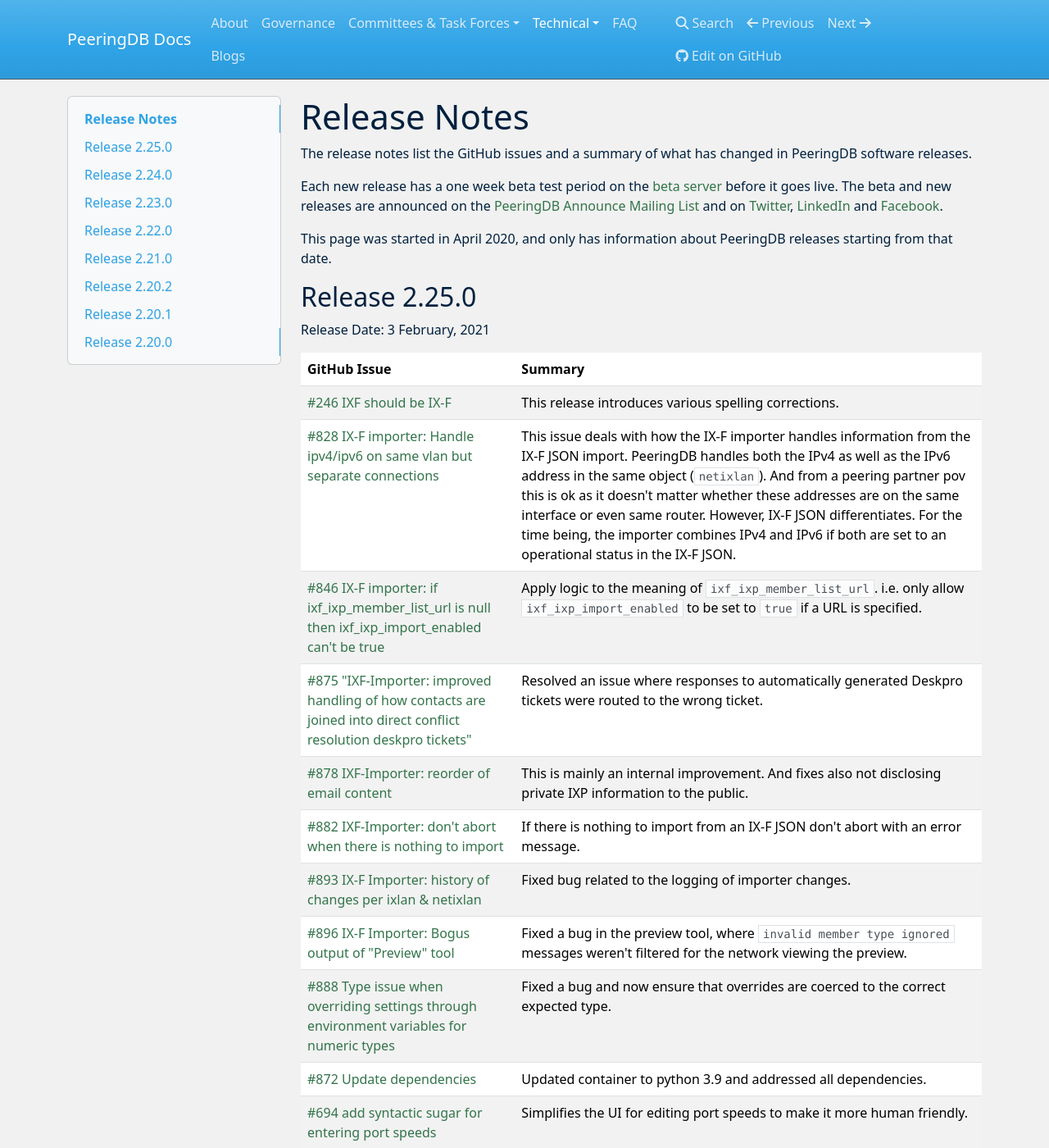
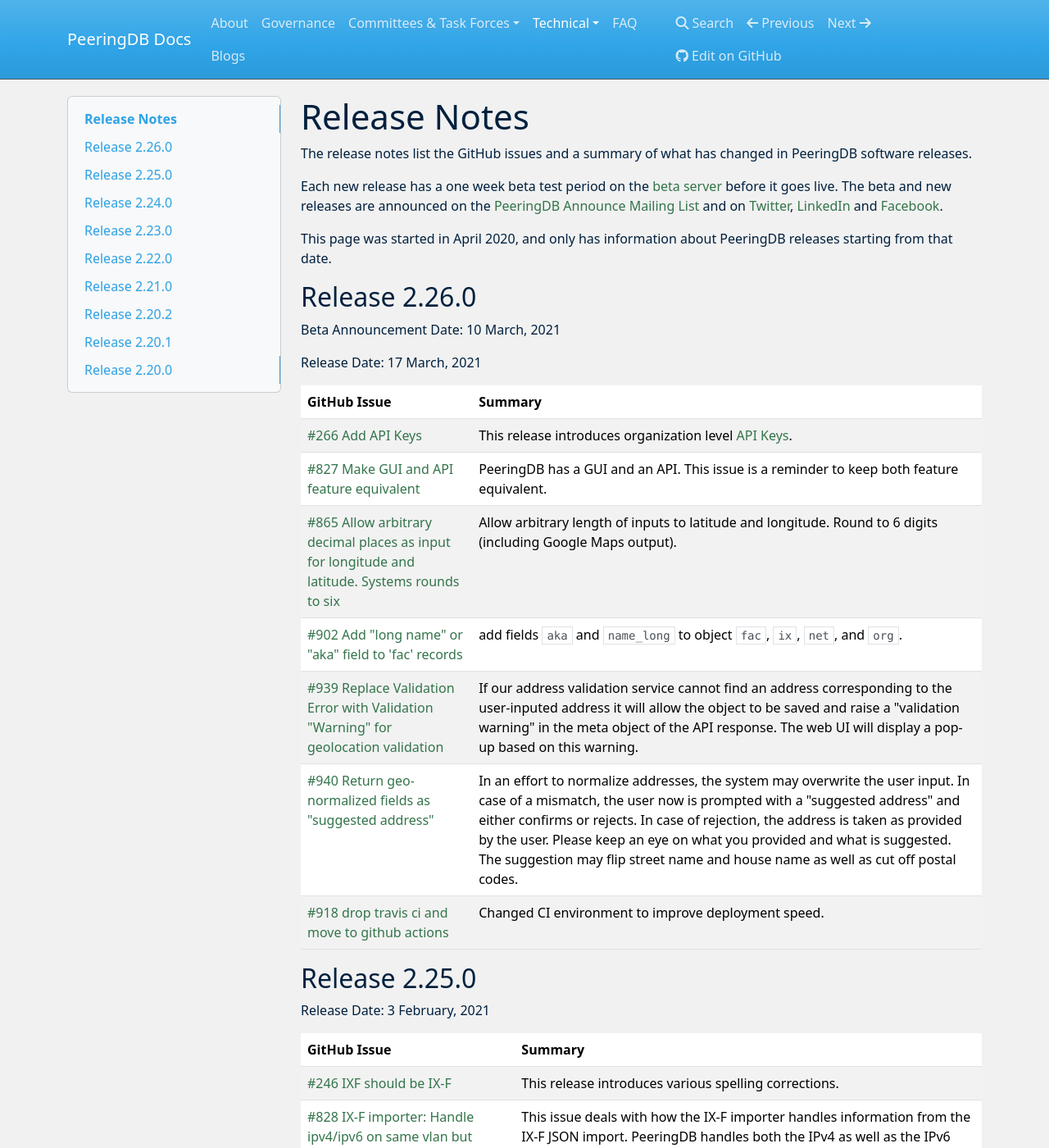
Before and after one commit to peeringdb/docs, an MkDocs documentation site: the page built from docs/release_notes/index.md, in a window 1280 px wide and 1400 px high. Shown: the whole window at 82% size. Built offline with MkDocs 1.6.1, drawn with Linux system fonts in a browser that asks for light colours; nearby versions of some CDN libraries.

Commit message:
Release notes for 2.26.0
These are the release notes for 2.26.0, which is now in beta

```diff
--- a/docs/release_notes/index.md
+++ b/docs/release_notes/index.md
@@ -5,6 +5,23 @@
 Each new release has a one week beta test period on the [beta server](https://beta.peeringdb.com/) before it goes live.  The beta and new releases are announced on the [PeeringDB Announce Mailing List](https://lists.peeringdb.com/cgi-bin/mailman/listinfo/pdb-announce) and on [Twitter](https://twitter.com/PeeringDB), [LinkedIn](https://www.linkedin.com/company/peeringdb) and [Facebook](https://www.facebook.com/peeringdb).
 
 This page was started in April 2020, and only has information about PeeringDB releases starting from that date.
+
+## Release 2.26.0
+
+Beta Announcement Date: 10 March, 2021
+
+Release Date: 17 March, 2021
+
+
+| **GitHub Issue** | **Summary** |
+| ----------------- | ----------- |
+| [#266 Add API Keys ](https://github.com/peeringdb/peeringdb/issues/266) | This release introduces organization level [API Keys](https://github.com/peeringdb/peeringdb/blob/master/docs/api_keys.md). |
+| [#827 Make GUI and API feature equivalent ](https://github.com/peeringdb/peeringdb/issues/827) | PeeringDB has a GUI and an API. This issue is a reminder to keep both feature equivalent. |
+| [#865 Allow arbitrary decimal places as input for longitude and latitude. Systems rounds to six ](https://github.com/peeringdb/peeringdb/issues/865) | Allow arbitrary length of inputs to latitude and longitude. Round to 6 digits (including Google Maps output). |
+| [#902 Add "long name" or "aka" field to 'fac' records ](https://github.com/peeringdb/peeringdb/issues/266) | add fields `aka` and `name_long` to object `fac`, `ix`, `net`, and `org`. |
+| [#939 Replace Validation Error with Validation "Warning" for geolocation validation ](https://github.com/peeringdb/peeringdb/issues/939) | If our address validation service cannot find an address corresponding to the user-inputed address it will allow the object to be saved and raise a "validation warning" in the meta object of the API response. The web UI will display a pop-up based on this warning. |
+| [#940 Return geo-normalized fields as "suggested address" ](https://github.com/peeringdb/peeringdb/issues/940) | In an effort to normalize addresses, the system may overwrite the user input. In case of a mismatch, the user now is prompted with a "suggested address" and either confirms or rejects. In case of rejection, the address is taken as provided by the user. Please keep an eye on what you provided and what is suggested. The suggestion may flip street name and house name as well as cut off postal codes. |
+| [#918 drop travis ci and move to github actions ](https://github.com/peeringdb/peeringdb/issues/918) | Changed CI environment to improve deployment speed. |
 
 ## Release 2.25.0
 
```
